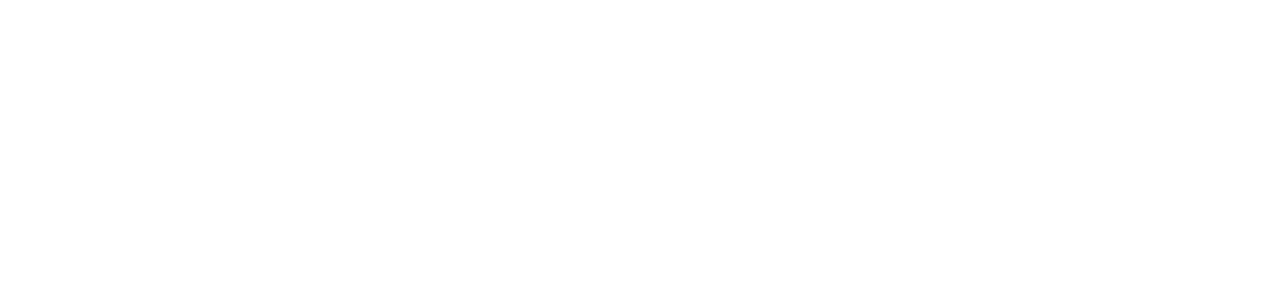
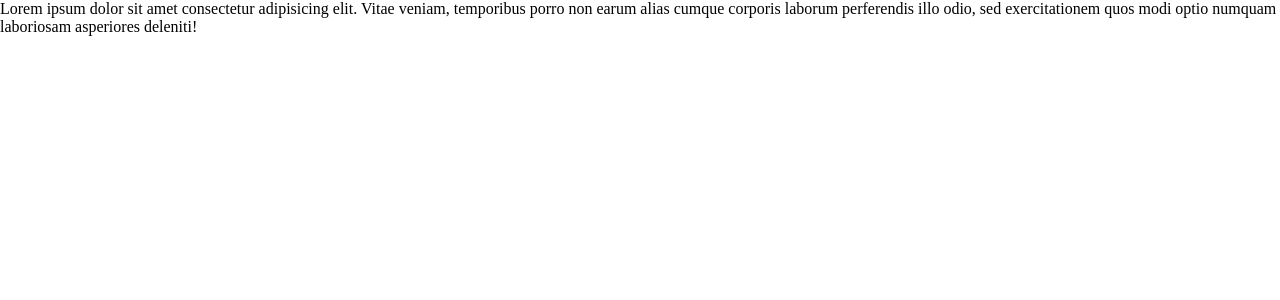
Before and after one commit to progtarek/rasayil_albahr_fe, a React (Create React App) app: page /account in a window 1280 px wide. Shown: the top 300 px of the page. Built offline with nearby package versions, Linux system fonts and the light colour scheme; sample sign-in values are in the browser's storage.

Commit message:
[App] (Router) update routing based on authentication

```diff
--- a/src/App.js
+++ b/src/App.js
@@ -1,12 +1,14 @@
 import React from 'react';
-import { Switch, Route, useLocation } from 'react-router-dom';
+import { Switch, Route, useLocation, Redirect } from 'react-router-dom';
 import LandingPage from './modules/landing/landing-page.component';
 import LoginPage from './modules/auth/login-page/login-page.component';
 import { TransitionGroup, CSSTransition } from 'react-transition-group';
 import RegisterPage from './modules/auth/register-page/register-page.component';
 import './App.css';
+import AccountPage from './modules/account';
+import { connect } from 'react-redux';
 
-function App() {
+function App({ isAuthorized }) {
   const { key } = useLocation();
   return (
     <TransitionGroup>
@@ -19,13 +21,34 @@
         mountOnEnter={true}
       >
         <Switch>
-          <Route exact path='/login' component={LoginPage}></Route>
-          <Route exact path='/register' component={RegisterPage}></Route>
+          <Route
+            exact
+            path='/account'
+            render={() =>
+              isAuthorized ? <AccountPage /> : <Redirect to='/login' />
+            }
+          />
+          <Route
+            exact
+            path='/login'
+            render={() =>
+              !isAuthorized ? <LoginPage /> : <Redirect to='/account' />
+            }
+          ></Route>
+          <Route
+            exact
+            path='/register'
+            render={() =>
+              !isAuthorized ? <RegisterPage /> : <Redirect to='/account' />
+            }
+          ></Route>
           <Route exact path='/' component={LandingPage}></Route>
         </Switch>
       </CSSTransition>
     </TransitionGroup>
   );
 }
-
-export default App;
+const mapStateToProps = ({ auth }) => ({
+  isAuthorized: auth.isAuthorized,
+});
+export default connect(mapStateToProps)(App);
--- /dev/null
+++ b/src/modules/account/index.js
@@ -0,0 +1,15 @@
+import React from 'react';
+import { PageContainer } from '../../shared/styles/global.styles';
+
+const AccountPage = () => {
+  return (
+    <PageContainer>
+      Lorem ipsum dolor sit amet consectetur adipisicing elit. Vitae veniam,
+      temporibus porro non earum alias cumque corporis laborum perferendis illo
+      odio, sed exercitationem quos modi optio numquam laboriosam asperiores
+      deleniti!
+    </PageContainer>
+  );
+};
+
+export default AccountPage;
--- a/src/redux/reducers/auth.reducer.js
+++ b/src/redux/reducers/auth.reducer.js
@@ -1,8 +1,9 @@
 import { LOGIN_SUCCESS } from '../constants/actionTypes';
 
 const initialState = {
-  _id: null,
-  username: null,
+  isAuthorized: !!window.localStorage.getItem('token'),
+  token: window.localStorage.getItem('token') || null,
+  username: window.localStorage.getItem('username') || null,
 };
 
 function authReducer(state = initialState, { type, payload }) {
@@ -10,6 +11,8 @@
     case LOGIN_SUCCESS:
       return {
         ...state,
+        isAuthorized: true,
+        token: payload.token,
         username: payload.username,
       };
     default:
```
